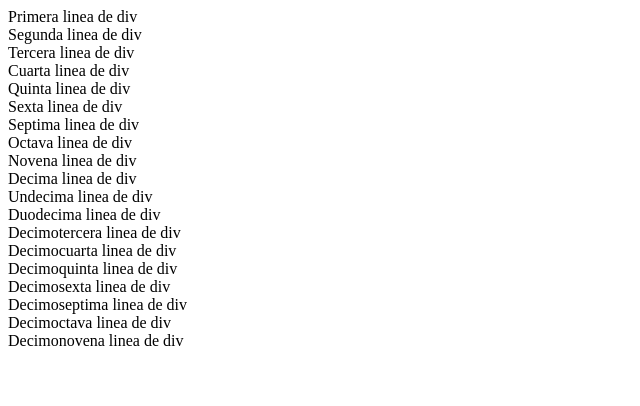
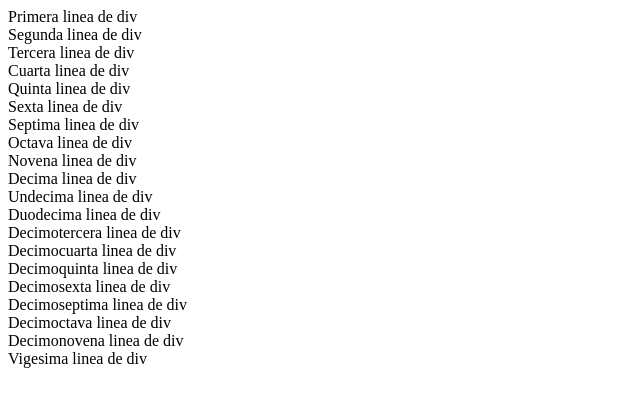
Before and after one commit to AndresMor-e/Curs0_git, a plain HTML site: page index.html in a window 1280 px wide. Shown: the whole page, without its empty margins (0-640 px from the left). Drawn offline with Linux system fonts and the light colour scheme.

Commit message:
Seventeen commit

```diff
--- a/index.html
+++ b/index.html
@@ -25,5 +25,6 @@
     <div>Decimoseptima linea de div</div>
     <div>Decimoctava linea de div</div>
     <div>Decimonovena linea de div</div>
+    <div>Vigesima linea de div</div>
 </body>
 </html>
```
